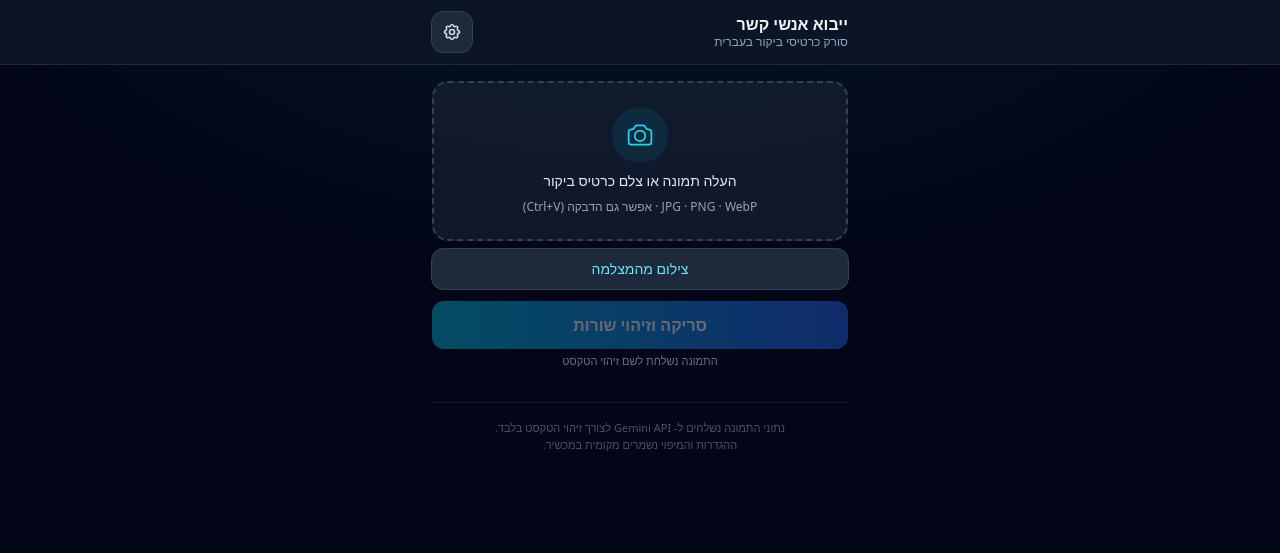
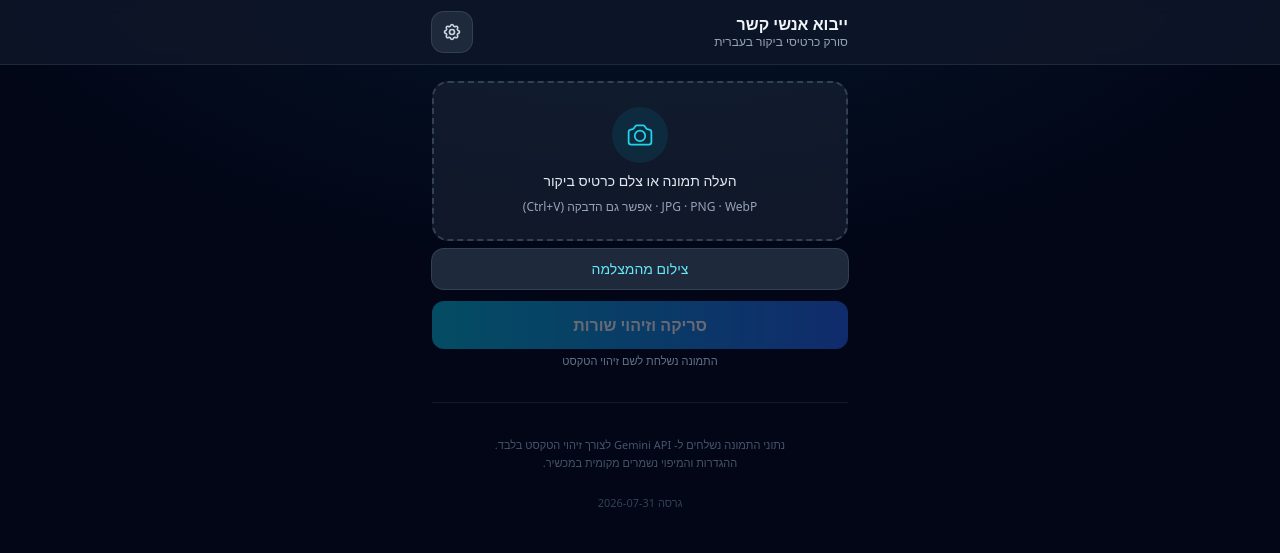
Before and after one commit to Yairgadiel/contact_importer, a website: page index.html in a window 1280 px wide. Drawn offline with nearby package versions, Linux system fonts and the light colour scheme.

Commit message:
Show version date in footer

```diff
--- a/i18n.js
+++ b/i18n.js
@@ -8,6 +8,7 @@
       name: 'ייבוא אנשי קשר',
       tagline: 'סורק כרטיסי ביקור בעברית',
       config: 'הגדרת שדות',
+      version: 'גרסה 2026-07-31',
     },
     scan: {
       title: 'העלה תמונה או צלם כרטיס ביקור',
--- a/index.html
+++ b/index.html
@@ -105,8 +105,9 @@
       <p id="multiContactHint" class="mt-3 hidden rounded-xl bg-amber-500/10 px-3 py-2 text-[11px] leading-relaxed text-amber-300 ring-1 ring-amber-500/20"></p>
     </section>
 
-    <footer class="mt-8 whitespace-pre-line border-t border-slate-800/60 pt-4 text-center text-[11px] leading-relaxed text-slate-600"
-      data-i18n="footer.text">
+    <footer class="mt-8 whitespace-pre-line border-t border-slate-800/60 pt-4 text-center text-[11px] leading-relaxed text-slate-600">
+      <p data-i18n="footer.text"></p>
+      <p class="mt-1 text-slate-700" data-i18n="app.version"></p>
     </footer>
   </main>
 
```
